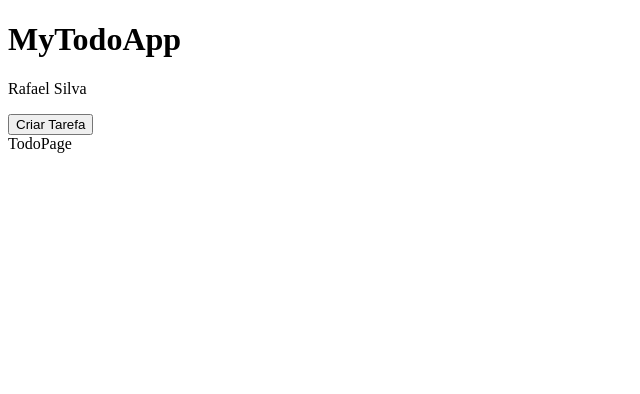
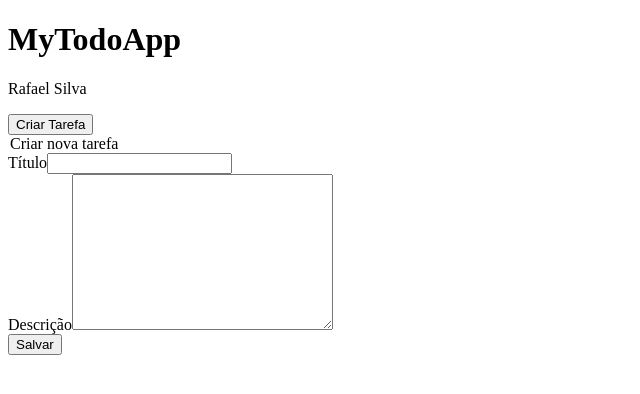
Before and after one commit to rsilvagit/FullStack-SENAI-M03S04, a React (Vite) app in the folder my-todo-list/: page /todo in a window 1280 px wide. Shown: the top 394 px of the page, without its empty margins (0-640 px from the left). Built offline with nearby package versions, Linux system fonts and the light colour scheme.

Commit message:
inserindo form na todo

```diff
--- a/my-todo-list/src/pages/todo/ToDoPage.jsx
+++ b/my-todo-list/src/pages/todo/ToDoPage.jsx
@@ -1,8 +1,8 @@
 import { FormComponent } from "../../components/form/FormComponent"
 export const ToDoPage = () => {
     return (
-        <div>
-            TodoPage
+        <div className="TodoFormContainer">
+           <FormComponent/>
         </div>
 
     )
```
